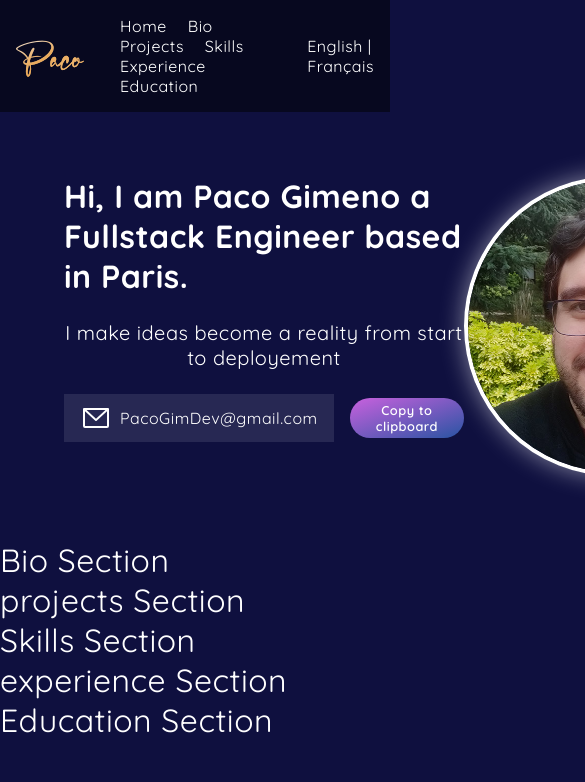
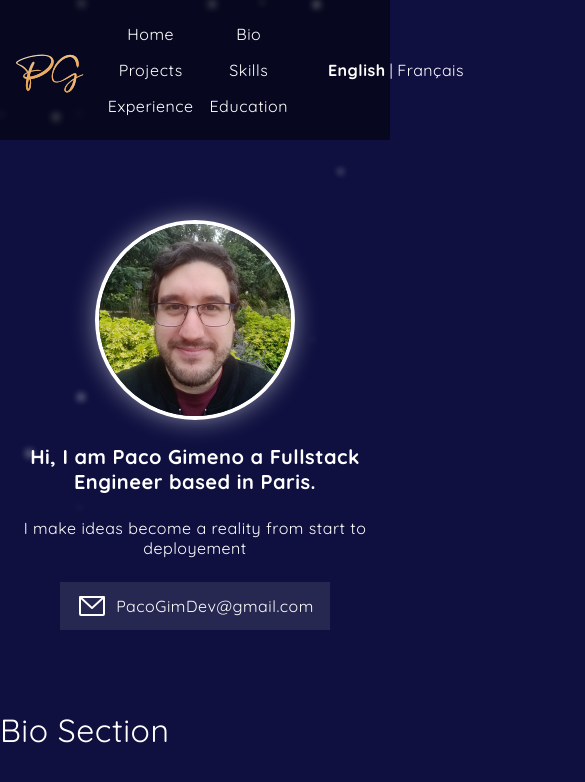
Before and after one commit to PacoGim/PacoGim.github.io, a Svelte app: page / in a window 390 px wide. Shown: the top 782 px of the page, 585 px wide, since content can reach past the window. Built offline with nearby package versions, Linux system fonts and the light colour scheme.

Commit message:
Added starry sky and some media queries

```diff
--- a/package.json
+++ b/package.json
@@ -15,10 +15,12 @@
     "@rollup/plugin-terser": "^0.4.0",
     "@rollup/plugin-typescript": "^11.1.2",
     "@tsconfig/svelte": "^3.0.0",
+    "node-sass": "^9.0.0",
     "rollup": "^3.28.1",
     "rollup-plugin-css-only": "^4.3.0",
     "rollup-plugin-livereload": "^2.0.5",
     "rollup-plugin-svelte": "^7.1.6",
+    "sass": "^1.66.1",
     "svelte": "^4.2.0",
     "svelte-check": "^3.0.0",
     "svelte-preprocess": "^5.0.4",
@@ -26,6 +28,7 @@
     "typescript": "^5.1.6"
   },
   "dependencies": {
+    "rm": "^0.1.8",
     "sirv-cli": "^2.0.2"
   }
 }
--- a/src/App.svelte
+++ b/src/App.svelte
@@ -2,16 +2,13 @@
 	import { onMount } from 'svelte'
 	import Navigation from './Navigation.svelte'
 	import Home from './sections/Home.svelte'
-	import { windowScrollStoppedStore, windowScrollValueStore } from './store'
-	import Jahmin from './sections/Jahmin.svelte'
 	import Skills from './sections/Skills.svelte'
 	import Experience from './sections/Experience.svelte'
 	import Education from './sections/Education.svelte'
 	import Bio from './sections/Bio.svelte'
 	import Projects from './sections/Projects.svelte'
 	import mediaQueriesFn from './functions/mediaQueries.fn'
-
-	let windowScrollDebounce = undefined
+	import StarrySky from './background/StarrySky.svelte'
 
 	onMount(() => {
 		mediaQueriesFn()
@@ -27,6 +24,7 @@
 	<Experience />
 	<Education />
 </main>
+<StarrySky/>
 
 <style>
 	/* :global(html::before) {
--- a/src/Navigation.svelte
+++ b/src/Navigation.svelte
@@ -1,10 +1,13 @@
 <script lang="ts">
 	import GoldText from './components/goldText.comp.svelte'
-	import { langStore } from './store'
+	import { currentScreenSize, langStore } from './store'
 </script>
 
 <navigation-svlt>
-	<GoldText text="Paco Gimeno" style="font-size: 2.5rem;" />
+	<GoldText
+		text={$currentScreenSize === 'small' ? 'PG' : 'Paco Gimeno'}
+		style="font-size: 2.5rem;margin-right:1rem;white-space: nowrap;"
+	/>
 	<nav-links>
 		<a href="/">Home</a>
 		<a href="/">Bio</a>
@@ -14,13 +17,13 @@
 		<a href="/">Education</a>
 	</nav-links>
 	<lang-change>
-		<button class="nostyle" on:click={() => ($langStore = 'en')}>English</button>
-		|
-		<button class="nostyle" on:click={() => ($langStore = 'fr')}>Français</button>
+		<button class="nostyle" class:selected={$langStore === 'en'} on:click={() => ($langStore = 'en')}>English</button>
+		<separator>|</separator>
+		<button class="nostyle" class:selected={$langStore === 'fr'} on:click={() => ($langStore = 'fr')}>Français</button>
 	</lang-change>
 </navigation-svlt>
 
-<style>
+<style lang="scss">
 	navigation-svlt {
 		display: flex;
 		padding: 1rem;
@@ -30,16 +33,31 @@
 
 	nav-links {
 		margin-left: auto;
+		display: grid;
+		grid-template-columns: repeat(6, 1fr);
+		text-align: center;
 	}
 
 	a {
+		display: inline-block;
 		text-decoration: none;
 		color: inherit;
 		margin: 0 0.5rem;
+		padding: 0.5rem 0rem;
 	}
 
 	lang-change {
+		display: flex;
 		margin-left: 2rem;
+		white-space: nowrap;
+	}
+
+	lang-change button.selected {
+		font-variation-settings: 'wght' 700;
+	}
+
+	lang-change separator {
+		margin: 0 0.25rem;
 	}
 
 	/* navigation-svlt {
@@ -54,17 +72,25 @@
 		width: 200px;
 
 		z-index: 1;
+	}*/
+
+	:global(html[screen-size='medium']) {
+		nav-links {
+			grid-template-columns: repeat(3, 1fr);
+		}
+
+		lang-change {
+			flex-direction: column;
+		}
+
+		lang-change separator {
+			display: none;
+		}
 	}
 
-	:global(html[screen-size='small'] navigation-svlt) {
-		display: grid;
-		grid-template-areas:
-			'home-button bio-button'
-			'projects-button skills-button'
-			'experience-button education-button'
-			'separator separator'
-			'lang-eng lang-fr';
-		column-gap: 1rem;
-		width: 100%;
-	} */
+	:global(html[screen-size='small']) {
+		nav-links {
+			grid-template-columns: repeat(2, 1fr);
+		}
+	}
 </style>
--- /dev/null
+++ b/src/background/StarrySky.svelte
@@ -0,0 +1,72 @@
+<script lang="ts">
+	import { onMount } from 'svelte'
+	import getRandomNumberFn from '../functions/getRandomNumber.fn'
+
+	let numbersArray = []
+
+	onMount(() => {
+		for (let i = 0; i < 200; i++) {
+			numbersArray.push(getRandomNumberFn(0, 9))
+		}
+
+		numbersArray = numbersArray
+	})
+</script>
+
+<starry-sky>
+	{#each numbersArray as number, index (index)}
+		{#if getRandomNumberFn(0, 9) === 9}
+			<span
+				style="height: {number}px;width: {number}px;animation-delay:{getRandomNumberFn(
+					1000,
+					4000
+				)}ms;animation-duration:{getRandomNumberFn(10000, 50000)}ms;"
+			/>
+		{:else}
+			<nothing />
+		{/if}
+	{/each}
+</starry-sky>
+
+<style>
+	starry-sky {
+		display: grid;
+		grid-template-columns: repeat(15, 1fr);
+		grid-template-rows: repeat(15, 1fr);
+		z-index: -999;
+
+		position: fixed;
+		top: 0;
+		left: 0;
+		width: 100%;
+		height: 100%;
+
+		opacity: 0.75;
+	}
+
+	starry-sky span {
+		display: block;
+		background-color: #fff;
+		filter: blur(4px);
+		border-radius: 100vmax;
+
+		transform: scale(1);
+
+		animation: scaleGrowShrink cubic-bezier(0.68, -0.55, 0.265, 1.55) infinite;
+	}
+
+	@keyframes scaleGrowShrink {
+		0% {
+			transform: scale(1);
+			filter: blur(4px);
+		}
+		50% {
+			transform: scale(3);
+			filter: blur(2px);
+		}
+		100% {
+			filter: blur(4px);
+			transform: scale(1);
+		}
+	}
+</style>
--- a/src/components/goldText.comp.svelte
+++ b/src/components/goldText.comp.svelte
@@ -51,14 +51,14 @@
 			100deg,
 			transparent 0%,
 			transparent 6rem,
-			white 11rem,
+			#efe1d2 11rem,
 			transparent 11.15rem,
 			transparent 15rem,
 			rgba(255, 255, 255, 0.3) 20rem,
 			transparent 25rem,
 			transparent 27rem,
 			rgba(255, 255, 255, 0.6) 32rem,
-			white 33rem,
+			#efe1d2 33rem,
 			rgba(255, 255, 255, 0.3) 33.15rem,
 			transparent 38rem,
 			transparent 40rem,
@@ -109,7 +109,7 @@
 		-webkit-animation-timing-function: linear;
 		animation-timing-function: linear;
 	}
-
+/*
 	@-webkit-keyframes shine {
 		0% {
 			background-position: -50rem 0;
@@ -177,5 +177,5 @@
 		100% {
 			opacity: 1;
 		}
-	}
+	} */
 </style>
--- /dev/null
+++ b/src/functions/getRandomNumber.fn.ts
@@ -0,0 +1,5 @@
+export default function (min: number, max: number) {
+	min = Math.ceil(min)
+	max = Math.floor(max)
+	return Math.floor(Math.random() * (max - min + 1)) + min
+}
--- a/src/functions/mediaQueries.fn.ts
+++ b/src/functions/mediaQueries.fn.ts
@@ -1,3 +1,5 @@
+import { currentScreenSize } from '../store'
+
 let htmlElement = selectHTMLElement()
 
 export default function () {
@@ -5,7 +7,7 @@ export default function () {
 
 	smallScreenMQ.addEventListener('change', evt => {
 		if (evt.matches === true) {
-			htmlElement.setAttribute('screen-size', 'small')
+			setHTMLAttribute('small')
 		}
 	})
 
@@ -13,7 +15,7 @@ export default function () {
 
 	mediumScreenMQ.addEventListener('change', evt => {
 		if (evt.matches === true) {
-			htmlElement.setAttribute('screen-size', 'medium')
+			setHTMLAttribute('medium')
 		}
 	})
 
@@ -21,17 +23,22 @@ export default function () {
 
 	bigScreenMQ.addEventListener('change', evt => {
 		if (evt.matches === true) {
-			htmlElement.setAttribute('screen-size', 'big')
+			setHTMLAttribute('big')
 		}
 	})
 
 	if (smallScreenMQ.matches) {
-		htmlElement.setAttribute('screen-size', 'small')
+		setHTMLAttribute('small')
 	} else if (mediumScreenMQ.matches) {
-		htmlElement.setAttribute('screen-size', 'medium')
+		setHTMLAttribute('medium')
 	} else if (bigScreenMQ.matches) {
-		htmlElement.setAttribute('screen-size', 'big')
+		setHTMLAttribute('big')
 	}
+}
+
+function setHTMLAttribute(size: 'small' | 'medium' | 'big') {
+	htmlElement.setAttribute('screen-size', size)
+	currentScreenSize.set(size)
 }
 
 function selectHTMLElement() {
--- a/src/sections/Bio.svelte
+++ b/src/sections/Bio.svelte
@@ -7,5 +7,8 @@
 </section-svlt>
 
 <style>
-
+section-svlt{
+  display: block;
+  height: 2000px;
+}
 </style>
--- a/src/sections/Home.svelte
+++ b/src/sections/Home.svelte
@@ -40,17 +40,18 @@
 	</photo-container>
 </section-svlt>
 
-<style>
+<style lang="scss">
 	section-svlt {
-		display: grid;
+		display: flex;
+
 		margin: 0 auto;
 		max-width: 1000px;
-		grid-template-columns: 400px auto;
+		// grid-template-columns: 400px auto;
 		padding: 4rem;
 	}
 
 	description-container {
-		/* width: 400px; */
+		width: 400px;
 	}
 
 	description-container h1 {
@@ -106,7 +107,7 @@
 		font-size: 0.8rem;
 		font-variation-settings: 'wght' 600;
 
-    height: max-content;
+		height: max-content;
 		width: max-content;
 		color: #232323;
 		background-color: #ececec;
@@ -126,6 +127,8 @@
 		border-radius: 100vmax;
 		border: 4px solid #fff;
 
+		margin: 0 auto;
+
 		box-shadow: 0px 0px 25px 0px rgba(255, 255, 255, 0.5); /* x | y | blur | spread | color */
 	}
 
@@ -135,4 +138,53 @@
 		object-fit: cover;
 		border-radius: 100vmax;
 	}
+
+	:global(html[screen-size='medium']),
+	:global(html[screen-size='small']) {
+		section-svlt {
+			flex-direction: column-reverse;
+			align-items: center;
+		}
+
+		photo-container {
+			margin-bottom: 1.5rem;
+		}
+	}
+
+	:global(html[screen-size='small']) {
+		section-svlt {
+			padding: 5rem 1rem;
+			text-align: center;
+			word-wrap: break-word;
+		}
+
+		description-container {
+			width: 100%;
+		}
+
+		description-container h1 {
+			font-size: 1.25rem;
+		}
+
+		description-container h2 {
+			font-size: 1rem;
+		}
+
+		copy-email-container {
+			display: none;
+		}
+
+		email-container {
+			justify-content: center;
+		}
+
+		email-container a {
+			margin-right: 0;
+		}
+
+		photo-container {
+			width: 200px;
+			height: 200px;
+		}
+	}
 </style>
--- a/src/store.ts
+++ b/src/store.ts
@@ -1,14 +1,6 @@
 import { writable, type Writable } from 'svelte/store'
 
-export let windowScrollValueStore: Writable<number> = writable(0)
-export let windowScrollStoppedStore: Writable<boolean> = writable(true)
-
-export let skillsSectionFontWeight: Writable<number> = writable(400)
-export let homeSectionFontWeight: Writable<number> = writable(400)
-export let experienceSectionFontWeight: Writable<number> = writable(400)
-export let educationSectionFontWeight: Writable<number> = writable(400)
-export let bioSectionFontWeight: Writable<number> = writable(400)
-export let projectsSectionFontWeight: Writable<number> = writable(400)
+export let currentScreenSize: Writable<'small' | 'medium' | 'big'> = writable('big')
 
 export let langStore: Writable<'en' | 'fr'> = writable((localStorage.getItem('lang') as 'en' | 'fr') || 'en')
 
```
Also changed, not shown: public/build/bundle.css, public/build/bundle.js, 2 other files (tests, documents, lock files or other folders).
